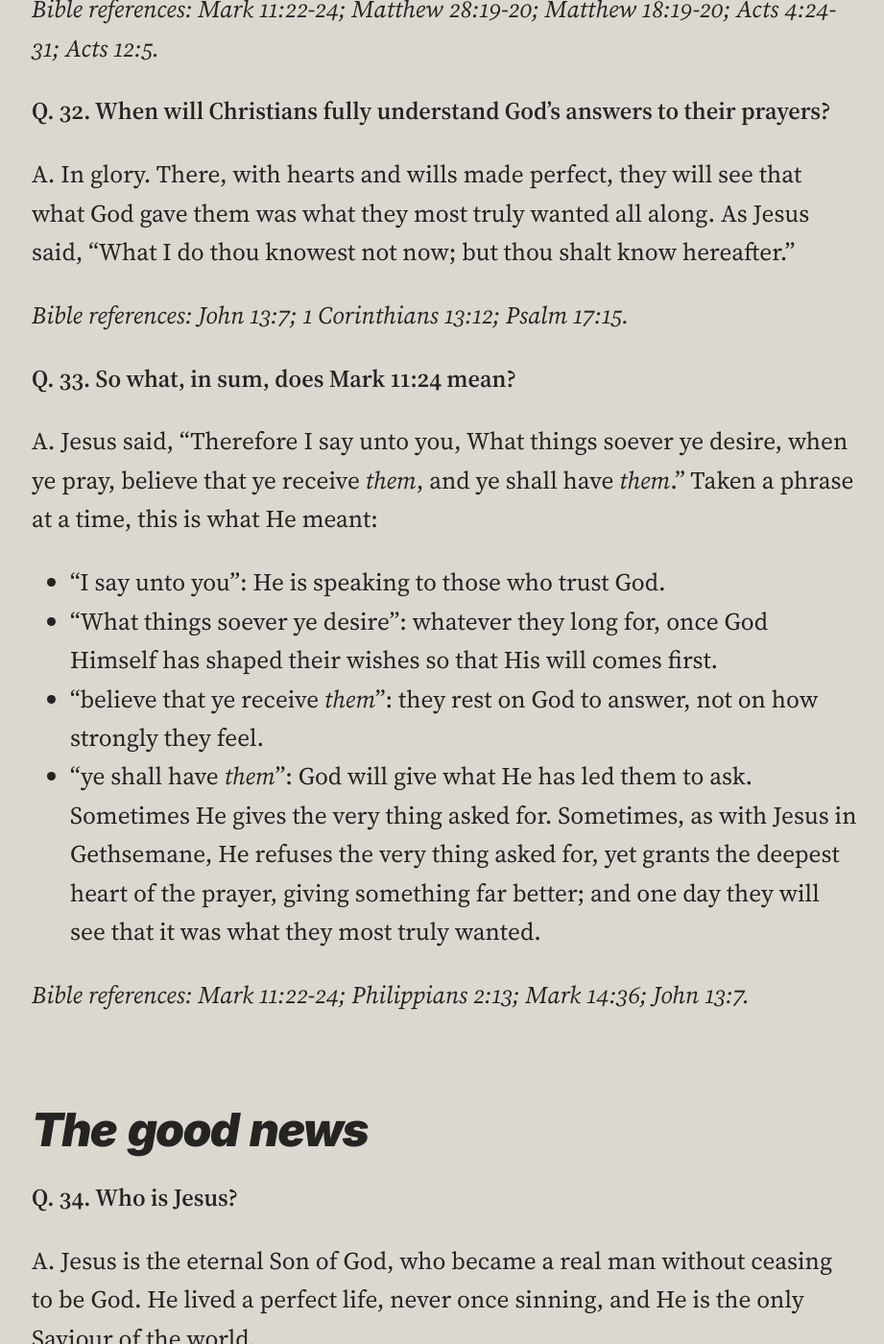
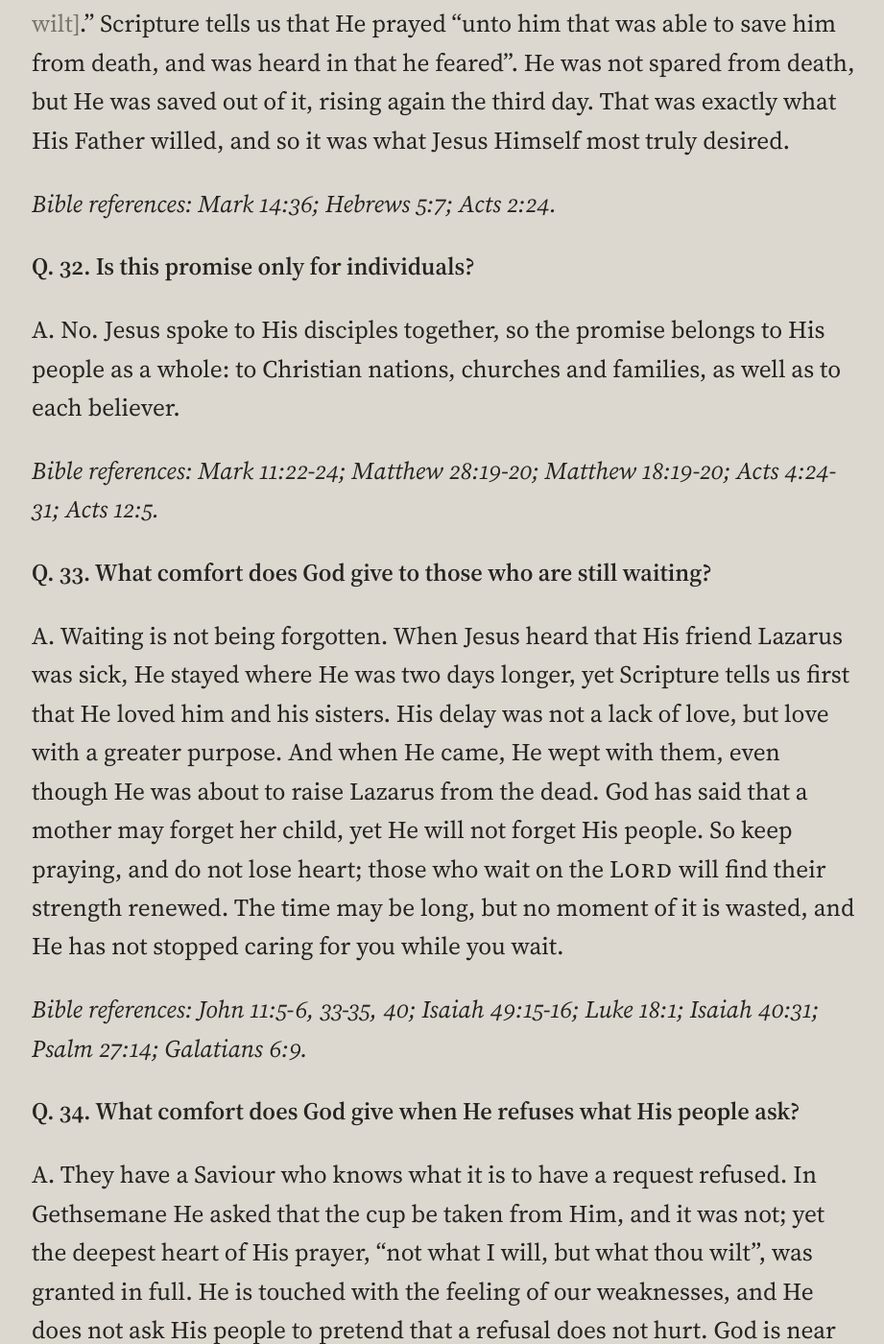
Before and after one commit to ForestWalkUK/truthpeaceandlove, a Jekyll site: the page built from _posts/2026-10-18-believing-prayer-catechism-mark-11-24.md, in a window 1280 px wide and 1400 px high, scrolled down 13322 px. Shown: the whole window at 96% size, without its empty margins (15-936 px from the left). Built offline with Jekyll 4.4.1, drawn with Linux system fonts in a browser that asks for light colours; some of the changed text lies outside the part shown.

Commit message:
Catechism v1.8: add questions on unanswered prayer and comfort for those waiting or refused
Co-Authored-By: Claude Opus 5.5 <noreply@anthropic.com>

```diff
--- a/_posts/2026-10-18-believing-prayer-catechism-mark-11-24.md
+++ b/_posts/2026-10-18-believing-prayer-catechism-mark-11-24.md
@@ -3,6 +3,9 @@ title: "Believing Prayer: A Catechism on Mark 11:24"
 sections: [otherbeliefs, deeper]
 document: catechism
 changes:
+  - version: "1.8"
+    date: 2026-11-12
+    note: "Three questions added: on whether God leaves His people’s prayers unanswered, including His answer “wait” (Q. 29); on comfort for those still waiting (Q. 33); and on comfort when God refuses what His people ask, keeping the distinction between the refused request and the deepest heart of the prayer (Q. 34). Later questions renumbered."
   - version: "1.7"
     date: 2026-11-07
     note: "Author named as “Carl H” in the Important note and the closing note."
@@ -216,31 +219,49 @@ A. Yes, as a general rule. The more closely a Christian walks with God, the more
 
 *Bible references: John 15:7; 1 John 3:22; James 5:16; Job 1:8; Job 30:20; Job 38:1-4; Job 42:1-6; Mark 14:36.*
 
-**Q. 29. What does Jesus’ prayer in Gethsemane teach us?**
+**Q. 29. Does God ever leave the prayers of His people unanswered?**
+
+A. No prayer offered in faith goes unheard. Sometimes God gives what was asked at once; sometimes He refuses the thing asked; and sometimes He says wait, perhaps for many years. Yet even while His people wait, their prayers have been heard from the first day. The saints in Scripture sometimes felt that God was silent, and they told Him so; such honest crying to Him is itself an act of faith, and He bears long with His people until the time He has appointed.
+
+*Bible references: 1 John 5:14-15; Luke 1:13; Daniel 10:12-13; Luke 18:1-8; Psalm 13:1-6; Psalm 22:1-2; Habakkuk 2:3.*
+
+**Q. 30. What does Jesus’ prayer in Gethsemane teach us?**
 
 A. It teaches that real faith asks fully, trusts fully and submits fully. Jesus prayed perfectly, yet His request that the cup of suffering be taken away was refused. The deepest heart of His prayer, “not what I will, but what thou wilt”, was granted in full. Earlier that same night He had prayed, “Father, the hour is come; glorify thy Son, that thy Son also may glorify thee”, and through the cross He gained the joy set before Him: first the glory of His Father, and with it the salvation of His people.
 
 *Bible references: Mark 14:36; Luke 22:42-44; John 17:1-5; John 17:24; John 18:1; Hebrews 5:7; Hebrews 12:2.*
 
-**Q. 30. Did Jesus “have” what He asked for in Gethsemane?**
+**Q. 31. Did Jesus “have” what He asked for in Gethsemane?**
 
 A. Yes, in the deepest sense. Set beside Mark 11:24, His prayer reads like this: “What things soever ye desire <span class="gloss">[take away this cup from me]</span>, when ye pray, believe that ye receive *them* <span class="gloss">[Abba, Father, all things are possible unto thee]</span>, and ye shall have *them* <span class="gloss">[nevertheless not what I will, but what thou wilt]</span>.” Scripture tells us that He prayed “unto him that was able to save him from death, and was heard in that he feared”. He was not spared from death, but He was saved out of it, rising again the third day. That was exactly what His Father willed, and so it was what Jesus Himself most truly desired.
 
 *Bible references: Mark 14:36; Hebrews 5:7; Acts 2:24.*
 
-**Q. 31. Is this promise only for individuals?**
+**Q. 32. Is this promise only for individuals?**
 
 A. No. Jesus spoke to His disciples together, so the promise belongs to His people as a whole: to Christian nations, churches and families, as well as to each believer.
 
 *Bible references: Mark 11:22-24; Matthew 28:19-20; Matthew 18:19-20; Acts 4:24-31; Acts 12:5.*
 
-**Q. 32. When will Christians fully understand God’s answers to their prayers?**
+**Q. 33. What comfort does God give to those who are still waiting?**
+
+A. Waiting is not being forgotten. When Jesus heard that His friend Lazarus was sick, He stayed where He was two days longer, yet Scripture tells us first that He loved him and his sisters. His delay was not a lack of love, but love with a greater purpose. And when He came, He wept with them, even though He was about to raise Lazarus from the dead. God has said that a mother may forget her child, yet He will not forget His people. So keep praying, and do not lose heart; those who wait on the LORD will find their strength renewed. The time may be long, but no moment of it is wasted, and He has not stopped caring for you while you wait.
+
+*Bible references: John 11:5-6, 33-35, 40; Isaiah 49:15-16; Luke 18:1; Isaiah 40:31; Psalm 27:14; Galatians 6:9.*
+
+**Q. 34. What comfort does God give when He refuses what His people ask?**
+
+A. They have a Saviour who knows what it is to have a request refused. In Gethsemane He asked that the cup be taken from Him, and it was not; yet the deepest heart of His prayer, “not what I will, but what thou wilt”, was granted in full. He is touched with the feeling of our weaknesses, and He does not ask His people to pretend that a refusal does not hurt. God is near to the broken-hearted, and He keeps account of every tear. When Paul begged three times for his thorn to be taken away, God refused, but gave him something better: “My grace is sufficient for thee: for my strength is made perfect in weakness.” The thing that was asked for may never be given in this life, but God gives Himself, and He is the strength of His people’s hearts and their portion for ever. One day He will wipe away all tears from their eyes.
+
+*Bible references: Mark 14:36; Luke 22:42; Hebrews 4:15; Psalm 34:18; Psalm 56:8; 2 Corinthians 12:7-10; Psalm 73:25-26; Revelation 21:4.*
+
+**Q. 35. When will Christians fully understand God’s answers to their prayers?**
 
 A. In glory. There, with hearts and wills made perfect, they will see that what God gave them was what they most truly wanted all along. As Jesus said, “What I do thou knowest not now; but thou shalt know hereafter.”
 
 *Bible references: John 13:7; 1 Corinthians 13:12; Psalm 17:15.*
 
-**Q. 33. So what, in sum, does Mark 11:24 mean?**
+**Q. 36. So what, in sum, does Mark 11:24 mean?**
 
 A. Jesus said, “Therefore I say unto you, What things soever ye desire, when ye pray, believe that ye receive *them*, and ye shall have *them*.” Taken a phrase at a time, this is what He meant:
 
@@ -253,37 +274,37 @@ A. Jesus said, “Therefore I say unto you, What things soever ye desire, when y
 
 ## The good news
 
-**Q. 34. Who is Jesus?**
+**Q. 37. Who is Jesus?**
 
 A. Jesus is the eternal Son of God, who became a real man without ceasing to be God. He lived a perfect life, never once sinning, and He is the only Saviour of the world.
 
 *Bible references: John 1:1, 14; Colossians 2:9; Hebrews 4:15; Acts 4:12.*
 
-**Q. 35. What is our great need?**
+**Q. 38. What is our great need?**
 
 A. Every one of us has sinned against God, falling short of His glory and breaking His law in thought, word and deed. That law is summed up in the Ten Commandments. These sins spring from a sinful nature we have had from the very start of our lives, passed down from Adam, the first man. Our sin separates us from God, and the just penalty it deserves is death, and the eternal punishment of hell. We cannot put this right ourselves, nor change our own hearts.
 
 *Bible references: Romans 3:10, 23; Exodus 20:1-17; Psalm 51:5; Romans 5:12; Jeremiah 17:9; Isaiah 59:2; Romans 6:23; Galatians 3:10; Mark 9:43-49; Revelation 20:11-15.*
 
-**Q. 36. What has Jesus done about it?**
+**Q. 39. What has Jesus done about it?**
 
 A. Jesus died on the cross in the place of sinners, bearing the curse and punishment their sins deserved. Then God raised Him from the dead the third day, showing that the debt was paid in full.
 
 *Bible references: Galatians 3:13; 1 Peter 3:18; 1 Corinthians 15:3-4; Romans 4:25.*
 
-**Q. 37. How can I receive this salvation?**
+**Q. 40. How can I receive this salvation?**
 
 A. Salvation is God’s free gift, which cannot be earned. You receive it by turning from your sin and trusting in Jesus Christ alone. Whoever believes in Him will not perish, but have everlasting life.
 
 *Bible references: Mark 1:15; Acts 16:31; Ephesians 2:8-9; John 3:16; Romans 10:9-13.*
 
-**Q. 38. Will Jesus receive me, whatever I have done?**
+**Q. 41. Will Jesus receive me, whatever I have done?**
 
 A. Yes. Jesus promises, “Him that cometh to me I will in no wise cast out.” He invites all who are weary and burdened to come to Him for rest, and no sin is too great for His blood to cleanse.
 
 *Bible references: John 6:37; Matthew 11:28-30; Isaiah 1:18; 1 John 1:7-9; 1 Timothy 1:15.*
 
-**Q. 39. What should I do now?**
+**Q. 42. What should I do now?**
 
 A. Don’t put it off, for “behold, now *is* the accepted time; behold, now *is* the day of salvation.” Come to Christ today, and ask Him for mercy as the tax collector did: “God be merciful to me a sinner.” Read the Gospels to get to know Him, and search the Scriptures daily, asking His blessing on your reading and testing everything you hear by them, for not everyone who speaks in Christ’s name speaks His truth.
 
```
